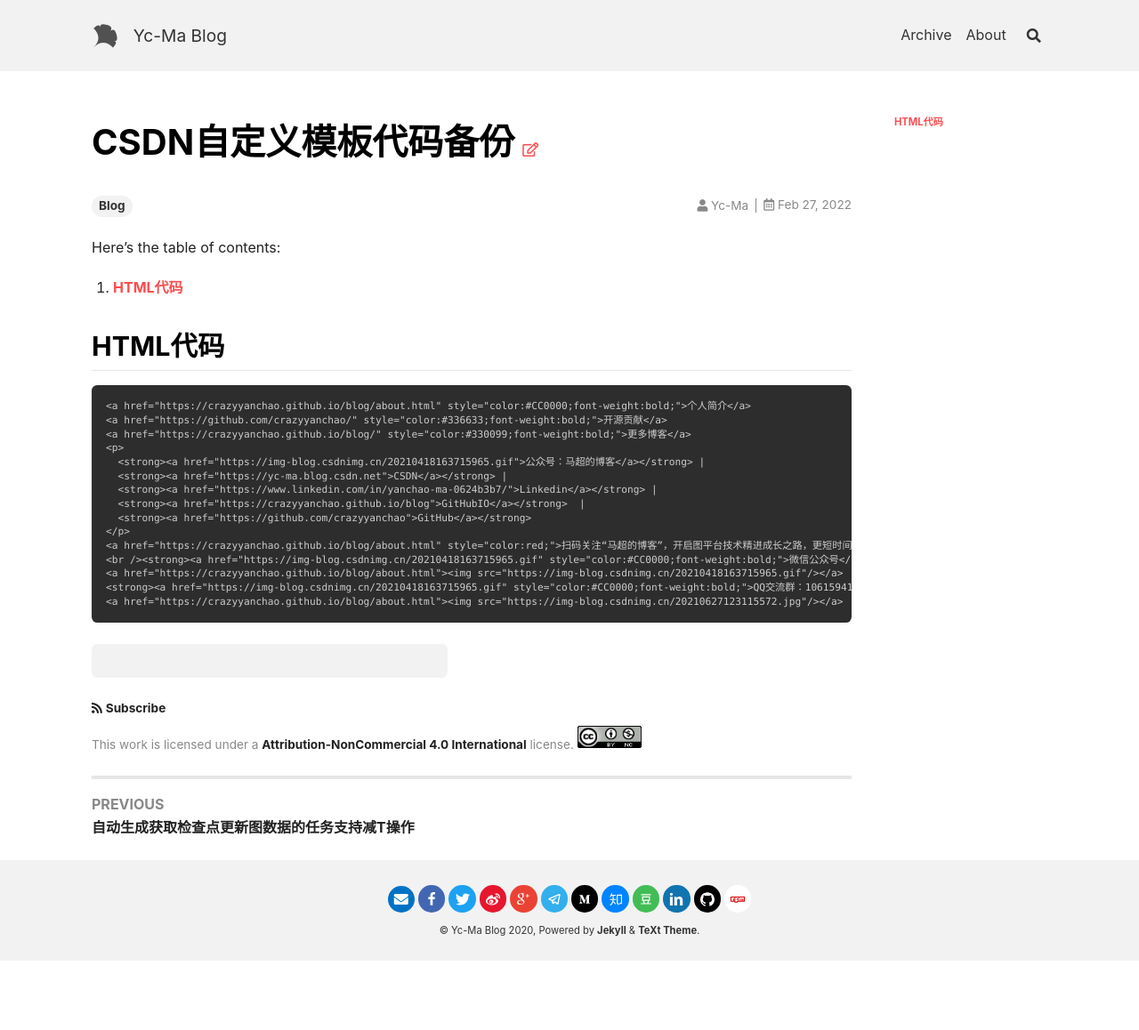
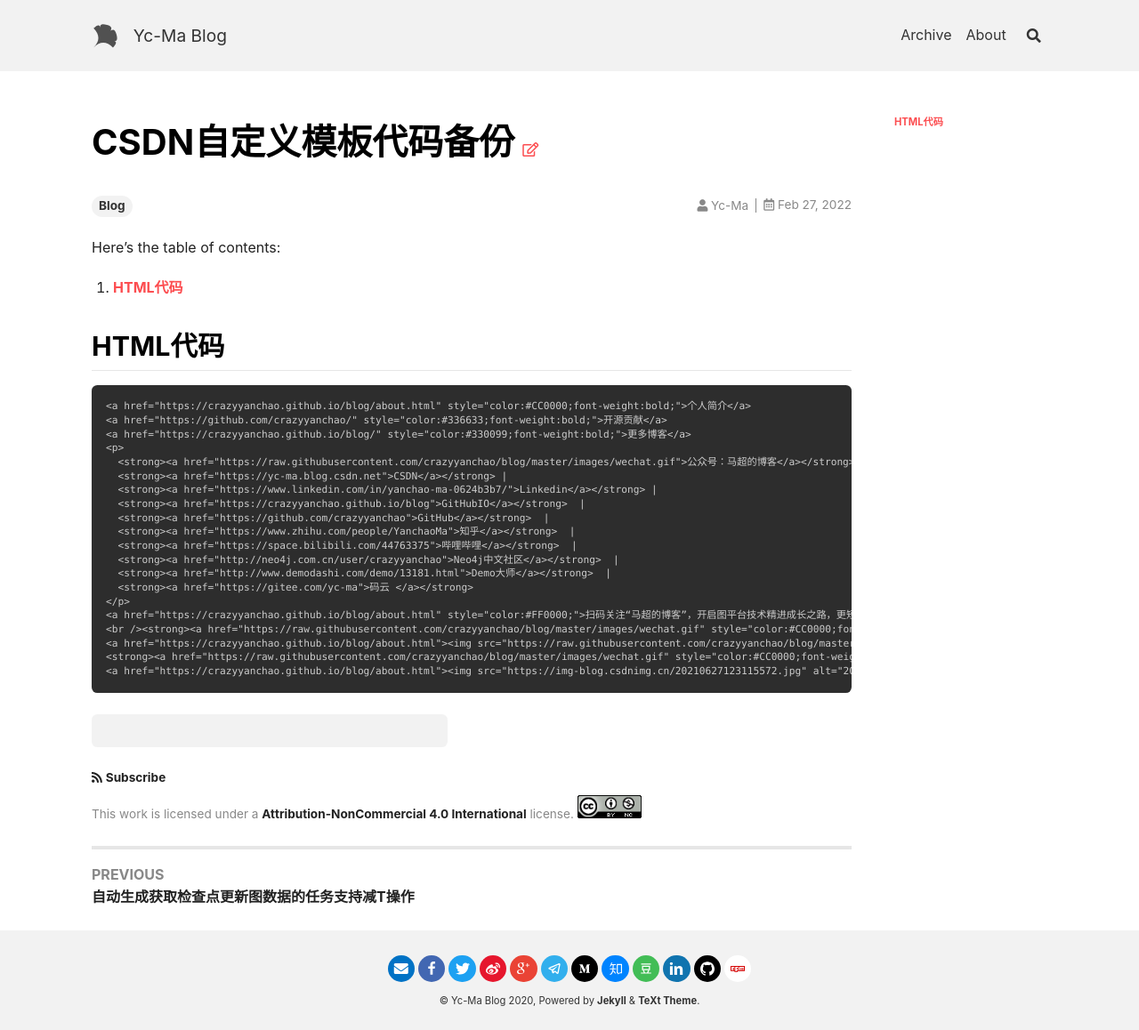
Before and after one commit to crazyyanchao/blog, a Jekyll site: the page built from _posts/2022-02-27-CSDN自定义模板代码备份.md, in a window 1280 px wide. Shown: the whole page at 89% size. Built offline with Jekyll 4.4.1, drawn with Linux system fonts in a browser that asks for light colours; nearby versions of some CDN libraries; comment, search, counter and statistics services are not loaded; before the commit the page ends 1080 px from its top, so only the background shows below that.

Commit message:
Update 2022-02-27-CSDN自定义模板代码备份.md

````diff
--- a/_posts/2022-02-27-CSDN自定义模板代码备份.md
+++ b/_posts/2022-02-27-CSDN自定义模板代码备份.md
@@ -17,15 +17,20 @@ Here's the table of contents:
 <a href="https://github.com/crazyyanchao/" style="color:#336633;font-weight:bold;">开源贡献</a>
 <a href="https://crazyyanchao.github.io/blog/" style="color:#330099;font-weight:bold;">更多博客</a>
 <p>
-  <strong><a href="https://img-blog.csdnimg.cn/20210418163715965.gif">公众号：马超的博客</a></strong> |
+  <strong><a href="https://raw.githubusercontent.com/crazyyanchao/blog/master/images/wechat.gif">公众号：马超的博客</a></strong> |
   <strong><a href="https://yc-ma.blog.csdn.net">CSDN</a></strong> |
   <strong><a href="https://www.linkedin.com/in/yanchao-ma-0624b3b7/">Linkedin</a></strong> |
   <strong><a href="https://crazyyanchao.github.io/blog">GitHubIO</a></strong>  |
-  <strong><a href="https://github.com/crazyyanchao">GitHub</a></strong>
+  <strong><a href="https://github.com/crazyyanchao">GitHub</a></strong>  |
+  <strong><a href="https://www.zhihu.com/people/YanchaoMa">知乎</a></strong>  |
+  <strong><a href="https://space.bilibili.com/44763375">哔哩哔哩</a></strong>  |
+  <strong><a href="http://neo4j.com.cn/user/crazyyanchao">Neo4j中文社区</a></strong>  |
+  <strong><a href="http://www.demodashi.com/demo/13181.html">Demo大师</a></strong>  |
+  <strong><a href="https://gitee.com/yc-ma">码云 </a></strong>
 </p>
-<a href="https://crazyyanchao.github.io/blog/about.html" style="color:red;">扫码关注“马超的博客”，开启图平台技术精进成长之路，更短时间习得更多干货！</a>
-<br /><strong><a href="https://img-blog.csdnimg.cn/20210418163715965.gif" style="color:#CC0000;font-weight:bold;">微信公众号</a></strong>
-<a href="https://crazyyanchao.github.io/blog/about.html"><img src="https://img-blog.csdnimg.cn/20210418163715965.gif"/></a>
-<strong><a href="https://img-blog.csdnimg.cn/20210418163715965.gif" style="color:#CC0000;font-weight:bold;">QQ交流群：1061594137</a></strong>
-<a href="https://crazyyanchao.github.io/blog/about.html"><img src="https://img-blog.csdnimg.cn/20210627123115572.jpg"/></a>
+<a href="https://crazyyanchao.github.io/blog/about.html" style="color:#FF0000;">扫码关注“马超的博客”，开启图平台技术精进成长之路，更短时间习得更多干货！</a>
+<br /><strong><a href="https://raw.githubusercontent.com/crazyyanchao/blog/master/images/wechat.gif" style="color:#CC0000;font-weight:bold;">微信公众号</a></strong>
+<a href="https://crazyyanchao.github.io/blog/about.html"><img src="https://raw.githubusercontent.com/crazyyanchao/blog/master/images/wechat.gif" alt="20210418163715965.gif" /></a>
+<strong><a href="https://raw.githubusercontent.com/crazyyanchao/blog/master/images/wechat.gif" style="color:#CC0000;font-weight:bold;">QQ交流群：1061594137</a></strong>
+<a href="https://crazyyanchao.github.io/blog/about.html"><img src="https://img-blog.csdnimg.cn/20210627123115572.jpg" alt="20210627123115572.jpg" /></a>
 ```
````
